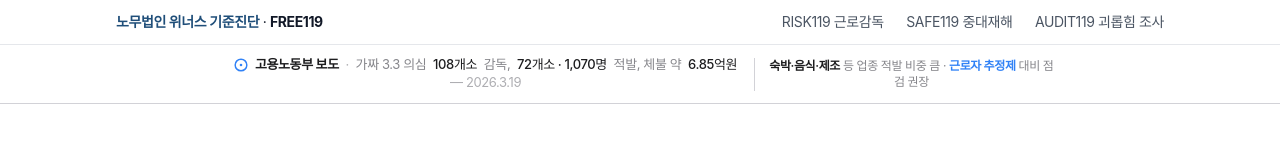
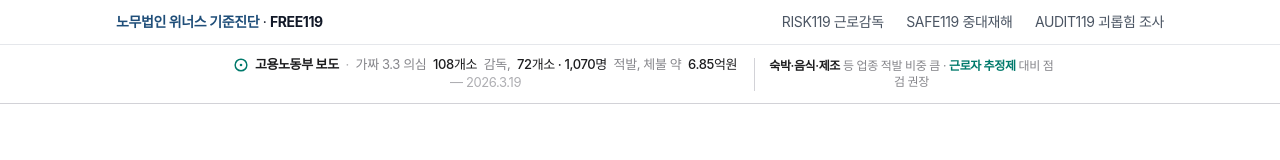
Before and after one commit to cdj44y-ui/worker-diagnosis-app, a React (Vite) app: page / in a window 1280 px wide. Shown: the top 160 px of the page. Built offline with nearby package versions, Linux system fonts and the light colour scheme; no server answers.

Commit message:
brand(v1.1): FREE119 적용 — 패밀리 바·약속 문구·결과지·상담 네이비·사이트 색 청록·법 개정 달력 (tailwind)

```diff
--- a/tailwind.config.js
+++ b/tailwind.config.js
@@ -10,8 +10,8 @@
           secondary: '#86868b',
           tertiary: '#aeaeb2',
           border: '#d2d2d7',
-          blue: '#3182F6',
-          'blue-hover': '#1B64DA',
+          blue: '#00796B',
+          'blue-hover': '#00695C',
           surface: '#ffffff',
           elevated: '#fafafa',
         },
@@ -21,9 +21,9 @@
           600: '#2d2d2f',
         },
         brand: {
-          blue: '#3182F6',
-          'blue-dark': '#1B64DA',
-          'blue-light': '#6FA3F7',
+          blue: '#00796B',
+          'blue-dark': '#00695C',
+          'blue-light': '#4DB6AC',
         },
       },
       fontFamily: {
```
